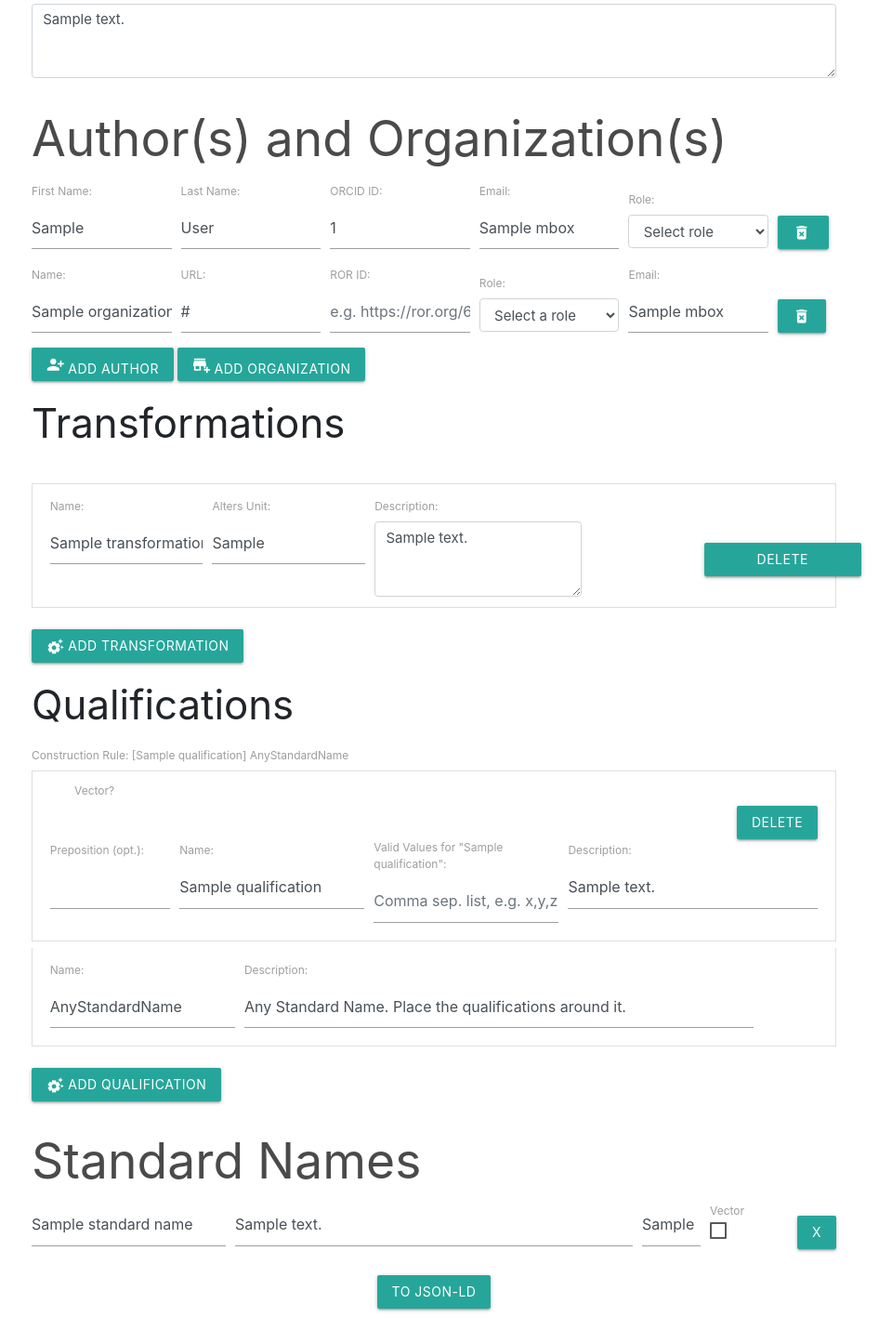
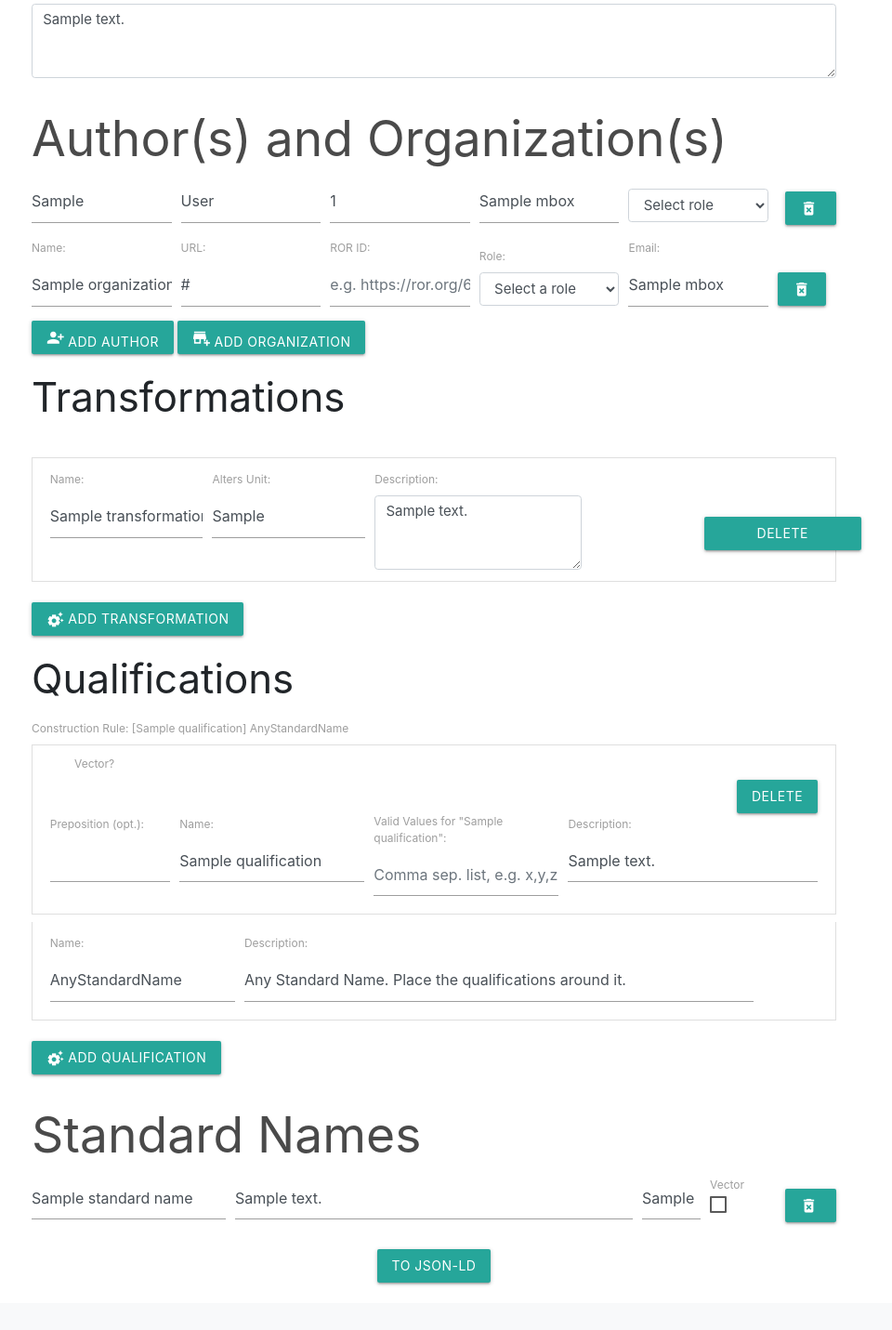
Before and after one commit to matthiasprobst/ssnolib, a Flask app: template ssnolib/ui/templates/form.html in a window 1280 px wide. Shown: the part 469-1900 px from the top of the page at 93% size, without its empty margins (173-1133 px from the left). After the commit the page ends 1852 px from the top, so only its background shows below. Run offline with Flask 3, Linux system fonts and the light colour scheme; the template is opened without the code that fills it: most values are stand-ins (such as "Sample title", 1, 10 or a date in 2020); parts of the project's set-up code (start-up, migrations or seed data) failed here and were passed over; some libraries are stand-ins or nearby versions.

Commit message:
bugfixes

```diff
--- a/ssnolib/ui/static/main.js
+++ b/ssnolib/ui/static/main.js
@@ -132,19 +132,22 @@ function addOrganization() {
 
     newOrganizationDiv.innerHTML = `
         <div class="col-lg">
-            <label>Name:</label>
-            <input type="text" class="form-control" name="organization.name[]" required>
+            <input type="text" class="form-control" name="organization.name[]" required placeholder="Organization name">
         </div>
         <div class="col-lg">
-            <label>URL:</label>
-            <input type="url" class="form-control" name="organization.url[]">
+            <input type="url" class="form-control" name="organization.url[]"
+                 placeholder="URL">
         </div>
         <div class="col-lg">
-            <label>ROR ID:</label>
-            <input type="text" class="form-control" name="organization.hasRorId[]">
+            <input type="url"
+                 class="form-control"
+                 name="organization.hasRorId[]"
+                 placeholder="ROR ID">
         </div>
         <div class="col-lg">
-            <label>Role:</label>
+            <input type="email" class="form-control" name="organization.mbox[]" placeholder="E-MAIL">
+        </div>
+        <div class="col-lg">
             <select class="form-control" name="organization.hadRole[]">
                 <option value="" selected>Select a role</option>
                 <option value="HostingInstitution">Hosting Institution</option>
@@ -153,12 +156,10 @@ function addOrganization() {
                 <option value="ResearchGroup">Research Group</option>
             </select>
         </div>
-        <div class="col-lg">
-            <label>Email:</label>
-            <input type="email" class="form-control" name="organization.mbox[]">
-        </div>
         <div class="col-lg-1 text-right mt-2">
-            <button type="button" class="btn btn-danger" onclick="deleteOrganization(this)">X</button>
+            <button type="button" class="btn btn-danger" onclick="deleteOrganization(this)">
+            <i class="material-icons mr-1">delete_forever</i>
+            </button>
         </div>
     `;
     organizationContainer.appendChild(newOrganizationDiv);
@@ -666,31 +667,26 @@ function addAuthorToList() {
     newAuthorDiv.innerHTML = `
         <div class="author form-row align-items-center mb-2">
             <div class="col-md">
-                            <label>First Name:</label>
-                <input type="text" class="form-control" name="person.firstName[]" value="${firstName}">
+                <input type="text" class="form-control" name="person.firstName[]" value="${firstName}" placeholder="First name">
             </div>
             <div class="col-md">
-                            <label>Last Name:</label>
-                <input type="text" class="form-control" name="person.lastName[]" value="${lastName}">
+                <input type="text" class="form-control" name="person.lastName[]" value="${lastName}" placeholder="Last name">
             </div>
             <div class="col-md">
-                            <label>ORCID ID:</label>
-                <input type="text" class="form-control" name="person.orcidId[]" value="${orcid}">
+                <input type="text" class="form-control" name="person.orcidId[]" value="${orcid}" placeholder="ORCID ID">
             </div>
             <div class="col-md">
-                <label>Role:</label>
+                <input type="email" class="form-control" name="person.mbox[]" value="${email}" placeholder="Email">
+            </div>
+            <div class="col-md">
                 <input type="text" class="form-control" name="role[]" value="${role}" readonly>
             </div>
-            <div class="col-md">
-                <label>Email:</label>
-                <input type="email" class="form-control" name="person.mbox[]" value="${email}">
-            </div>
             <div class="col-md-1 text-right mt-2">
-            <button type="button"
-                        class="btn btn-secondary mt-4 d-flex justify-content-flex-end align-content-between"
-                         onclick="deleteAuthor(this)">
-                 <i class="material-icons mr-1 icon-align">delete_forever</i>
-                 </button>
+
+            <div class="col-lg-1 text-right mt-2">
+                <button type="button" class="btn btn-danger" onclick="deleteAuthor(this)">
+                    <i class="material-icons mr-1 icon-align">delete_forever</i>
+                </button>
             </div>
         </div>
     `;
--- a/ssnolib/ui/templates/addAuthorModal.html
+++ b/ssnolib/ui/templates/addAuthorModal.html
@@ -13,23 +13,18 @@
                 <form id="authorForm">
                     <div>
                         <div class="form-group">
-<!--                            <label for="authorFirstName">First Name</label>-->
                             <input type="text" class="form-control" id="authorFirstName" placeholder="Enter first name">
                         </div>
                         <div class="form-group">
-<!--                            <label for="authorLastName">Last Name</label>-->
                             <input type="text" class="form-control" id="authorLastName" placeholder="Enter last name">
                         </div>
                         <div class="form-group">
-<!--                            <label for="authorEmail">Email</label>-->
                             <input type="email" class="form-control" id="authorEmail" placeholder="Enter email">
                         </div>
                         <div class="form-group">
-<!--                            <label for="authorOrcid">ORCID</label>-->
-                            <input type="text" class="form-control" id="authorOrcid" placeholder="Enter ORCID">
+                            <input type="url" class="form-control" id="authorOrcid" placeholder="Enter ORCID">
                         </div>
                         <div class="form-group">
-<!--                            <label for="authorRole">Role</label>-->
                             <select class="form-control" id="authorRole">
                                 <option value="" selected>Select a role</option>
                                 <option value="ContactPerson">Contact Person</option>
--- a/ssnolib/ui/templates/authorSection.html
+++ b/ssnolib/ui/templates/authorSection.html
@@ -5,26 +5,21 @@
         {% for author in data.persons %}
         <div class="author form-row align-items-center mb-2">
             <div class="col-lg">
-                <label>First Name:</label>
                 <input type="text" class="form-control" name="person.firstName[]"
-                       value="{{ author.firstName }}">
+                       value="{{ author.firstName }}" placeholder="First name">
             </div>
             <div class="col-lg">
-                <label>Last Name:</label>
-                <input type="text" class="form-control" name="person.lastName[]" value="{{ author.lastName }}">
+                <input type="text" class="form-control" name="person.lastName[]" value="{{ author.lastName }}" placeholder="Last name">
             </div>
             <div class="col-lg">
-                <label>ORCID ID:</label>
-                <input type="text" class="form-control" name="person.orcidId[]"
+                <input type="url" class="form-control" name="person.orcidId[]"
                        placeholder="Format: NNN-NNN-NNN-NNN"
-                       value="{{ author.orcidId }}">
+                       value="{{ author.orcidId }}" placeholder="ORCID ID">
             </div>
             <div class="col-lg">
-                <label>Email:</label>
-                <input type="email" class="form-control" name="person.mbox[]" value="{{ author.mbox }}">
+                <input type="email" class="form-control" name="person.mbox[]" value="{{ author.mbox }}" placeholder="Email">
             </div>
             <div class="col-lg">
-                <label>Role:</label>
                 <select class="form-control" name="person.hadRole[]">
                     <option value="">Select role</option>
                     <option value="Contact Person" {% if author.hadRole=='ContactPerson' %}selected{% endif %}>
@@ -64,10 +59,9 @@
                     'WorkPackageLeader' %}selected{% endif %}>Workpackage Leader</option>
                 </select>
             </div>
+
             <div class="col-lg-1 text-right mt-2">
-                <button type="button"
-                        class="btn btn-secondary mt-4 d-flex justify-content-flex-end align-content-between"
-                        onclick="deleteAuthor(this)">
+                <button type="button" class="btn btn-danger" onclick="deleteAuthor(this)">
                     <i class="material-icons mr-1 icon-align">delete_forever</i>
                 </button>
             </div>
@@ -124,7 +118,7 @@
                 <button type="button"
                         class="btn btn-secondary mt-4 d-flex justify-content-flex-end align-content-between"
                         onclick="deleteAuthor(this)">
-                    <i class="material-icons  md-18 icon-align">delete_forever</i>
+                    <i class="material-icons  md-18">delete_forever</i>
                 </button>
             </div>
         </div>
@@ -142,6 +136,4 @@
             onclick="addOrganization()">
         <i class="material-icons mr-1">add_business</i>Add Organization
     </button>
-    <!--            <button type="button" class="btn btn-primary" onclick="addOrganization()">Add Organization</button>-->
-    <!-- Modal -->
 </div>
--- a/ssnolib/ui/templates/standardNamesSection.html
+++ b/ssnolib/ui/templates/standardNamesSection.html
@@ -39,7 +39,9 @@
             </div>
 
             <div class="col-lg-1 text-right mt-2">
-                <button type="button" class="btn btn-danger" onclick="deleteStandardName(this)">X</button>
+                <button type="button" class="btn btn-danger" onclick="deleteStandardName(this)">
+                    <i class="material-icons mr-1 icon-align">delete_forever</i>
+                </button>
             </div>
         </div>
 
--- a/ssnolib/ui/templates/welcome.html
+++ b/ssnolib/ui/templates/welcome.html
@@ -29,7 +29,7 @@
                         create them for your research project or even your domain.</p>
 
                     <a href="/form" class="btn btn-success">
-                        <i class="material-icons mr-1 icon-align">grade</i><span>Create New</span>
+                        <i class="material-icons mr-1">grade</i><span>Create New</span>
                     </a>
 
                 </div>
@@ -45,7 +45,7 @@
                     <form action="/load" method="post" enctype="multipart/form-data">
                         <input type="file" name="jsonld_file" accept=".json,.jsonld,.json-ld" required>
                         <button type="submit" class="btn btn-success">
-                            <i class="material-icons mr-1 icon-align">file_upload</i>
+                            <i class="material-icons mr-1">file_upload</i>
                             <span>Load Standard Name</span>
                         </button>
                     </form>
```
Also changed, not shown: ssnolib/ui/templates/addOrganizationModal.html (added).
